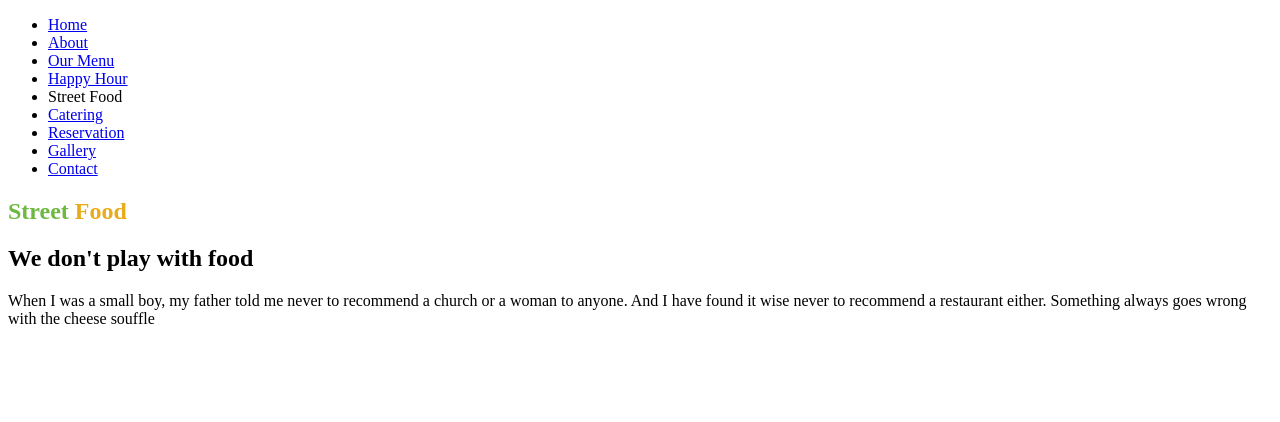
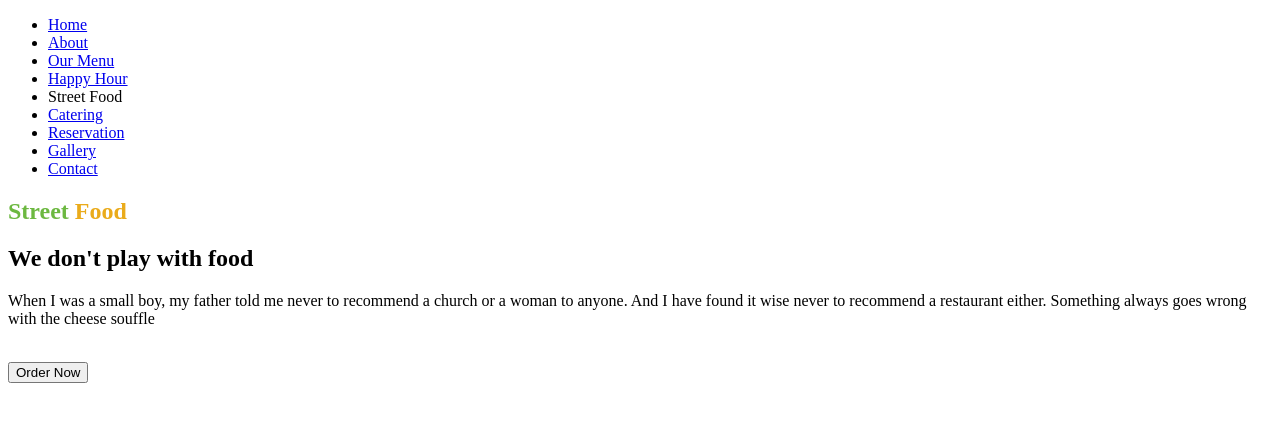
Before and after one commit to ShaviyaVictor/previousWork, a plain HTML site: page index.html in a window 1280 px wide. Drawn offline with Linux system fonts and the light colour scheme.

Commit message:
Add the submit button

```diff
--- a/index.html
+++ b/index.html
@@ -28,3 +28,11 @@
               <h2>We don't play with food</h2>
               <p id="paragraph1">When I was a small boy, my father told me never to recommend a church or a woman to anyone. And I have found it wise never to recommend a restaurant either. Something always goes wrong with the cheese souffle</p><br>
             </header>
+              <div class="submit-button-wrapper">
+                <button type="submit" class="btn-1">
+                Order Now</button>
+              </div>
+        </section>
+
+
+      </div>
```
